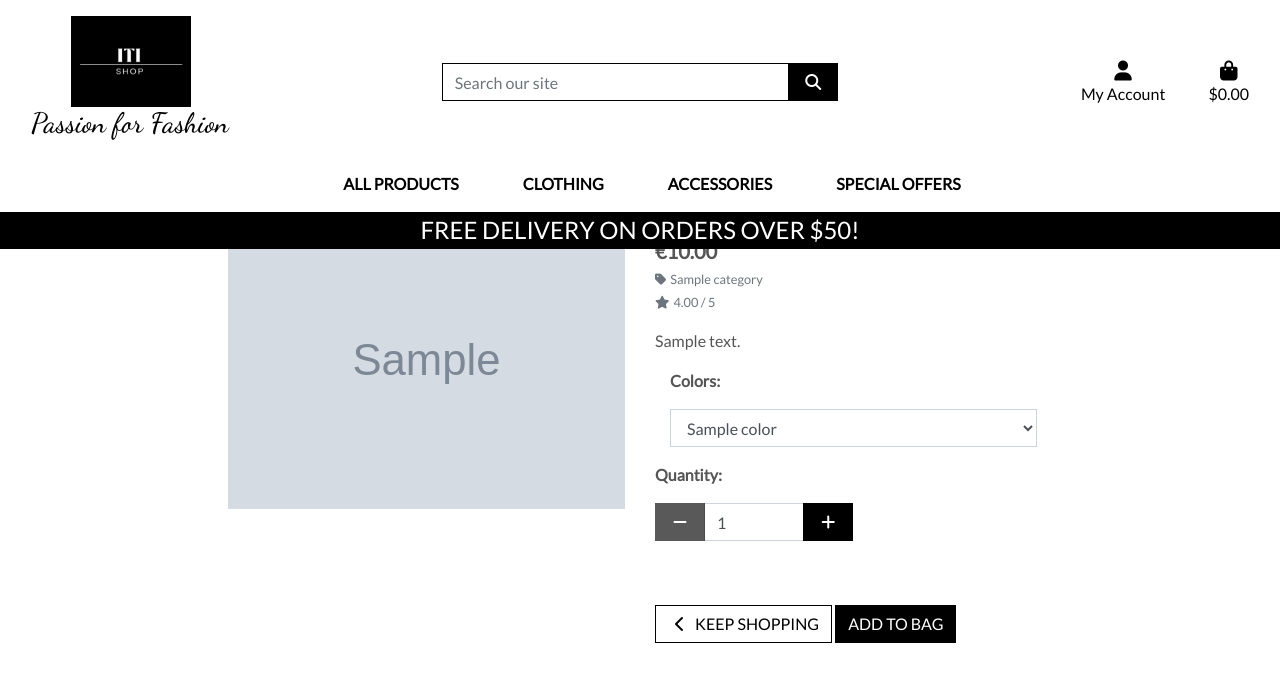
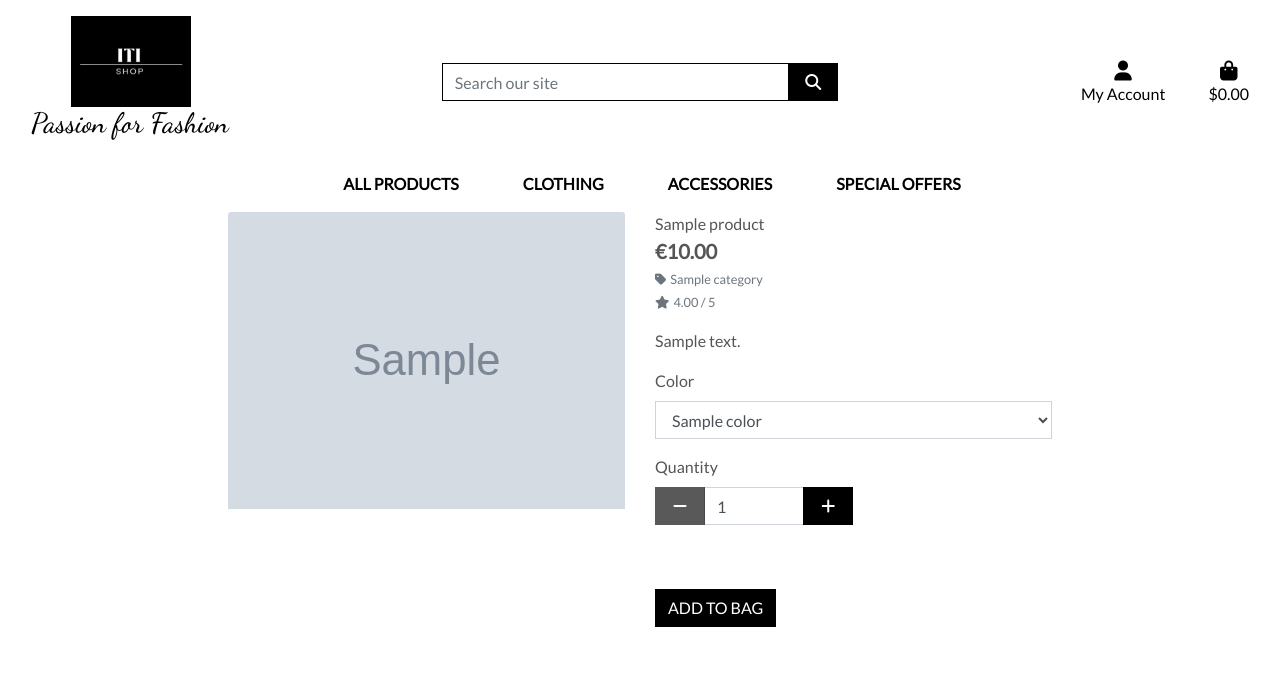
Before and after one commit to Lin2907/ITI-Shop, a Django app: page /products/1 in a window 1280 px wide. Shown: the top 682 px of the page. Run offline with Django 3.2, Linux system fonts and the light colour scheme; tables that the repository leaves empty hold one stand-in row (values such as "Sample post"); grey boxes marked "Sample" are stand-in pictures; some libraries are stand-ins or nearby versions; some web fonts are replaced.

Commit message:
Fix the issue for items not being added to bag by updating bag views.py, bag.html and product_details.html

```diff
--- a/bag/contexts.py
+++ b/bag/contexts.py
@@ -1,7 +1,7 @@
 from decimal import Decimal
 from django.conf import settings
 from django.shortcuts import get_object_or_404
-from products.models import Product, Color
+from products.models import Product
 
 def bag_contents(request):
 
@@ -22,18 +22,15 @@ def bag_contents(request):
             })
         else:
             product = get_object_or_404(Product, pk=item_id)
-            for color, sizes in item_data['items_by_size'].items():
-                for size, quantity in sizes.items():
-                    total += quantity * product.price
-                    product_count += quantity
-                    bag_items.append({
-                        'item_id': item_id,
-                        'quantity': quantity,
-                        'product': product,
-                        'size': size,
-                        'color': color,
-                    })
-
+            for size, quantity in item_data['items_by_size'].items():
+                total += quantity * product.price
+                product_count += quantity
+                bag_items.append({
+                    'item_id': item_id,
+                    'quantity': quantity,
+                    'product': product,
+                    'size': size,
+                })
 
     if total < settings.FREE_DELIVERY_THRESHOLD:
         delivery = total * Decimal(settings.STANDARD_DELIVERY_PERCENTAGE / 100)
--- a/home/templates/home/index.html
+++ b/home/templates/home/index.html
@@ -41,7 +41,7 @@
     </div>
     <div id="delivery-banner" class="row text-center">
       <div class="col bg-black text-white">
-          <h4 class="logo-font my-1" style="color:white;">Free delivery on orders over €; {{ free_delivery_threshold }}!</h4>
+          <h4 class="logo-font my-1" style="color:white;">Free delivery on orders over € {{ free_delivery_threshold }}!</h4>
       </div>
   </div>
 {% endblock %}
--- a/iti_shop/settings.py
+++ b/iti_shop/settings.py
@@ -43,7 +43,7 @@ INSTALLED_APPS = [
     'allauth.socialaccount',
     'home',
     'products',
-    'bag'
+    'bag',
 
 ]
 
--- a/products/models.py
+++ b/products/models.py
@@ -19,7 +19,7 @@ class Category(models.Model):
 # Color model with optional hex code for the color option
 
 class Color(models.Model):
-    name = models.CharField(max_length=50)
+    name = models.CharField(max_length=50, null=True, blank=True)
     code = models.CharField(max_length=7, null=True, blank=True)
 
     def __str__(self):
--- a/products/templates/products/product_detail.html
+++ b/products/templates/products/product_detail.html
@@ -21,7 +21,7 @@
                         </a>
                     {% else %}
                         <a href="">
-                            <img class="card-img-top img-fluid" src="{{ MEDIA_URL }}noimage.png" alt="{{ product.name }}">
+                            <img class="card-img-top img-fluid" src="{% static 'images/noimage.png' %}" alt="{{ product.name }}">
                         </a>
                     {% endif %}
                 </div>
@@ -43,23 +43,23 @@
                         <small class="text-muted">No Rating</small>
                     {% endif %}
                     <p class="mt-3">{{ product.description }}</p>
-                    <form class="form" action="{% url 'add_to_bag' product.id %}" method="POST"></form>
-                        <div class="col-12">
-                            <p><strong>Colors:</strong></p>
-                            <select class="form-control rounded-0 w-100" name="product_color" id='id_product_color'>
+                    <form method="POST" action="{% url 'add_to_bag' product.id %}">
+                        {% csrf_token %}
+                        {% if product.colors.exists %}
+                        <div class="form-group">
+                            <label for="id_product_color">Color</label>
+                            <select class="form-control rounded-0" name="product_color" id="id_product_color">
                                 {% for color in product.colors.all %}
-                                <option value="{{ color.code }}"  style="background-color: {{ color.code }};">{{ color.name }}
-                                </option>
+                                <option value="{{ color.code }}" style="background-color: {{ color.code }}">{{ color.name }}</option>
                                 {% endfor %}
                             </select>
                         </div>
-                        {% csrf_token %}
-                        <div class="form-row">
-                            {% with product.has_sizes as s %}
-                            {% if s %}
-                                <div class="col-12">
-                                    <p><strong>Size:</strong></p>
-                                    <select class="form-control rounded-0 w-50" name="product_size" id='id_product_size'>
+                        {% endif %}
+                        {% if product.has_sizes %}
+                        <div class="form-group">
+                            <label for="id_product_size">Size</label>
+                            <select class="form-control rounded-0 w-50" name="product_size" id="id_product_size">
+                                <option value="">Select a size</option>
                                 <option value="xs">XS</option>
                                 <option value="s">S</option>
                                 <option value="m" selected>M</option>
@@ -68,9 +68,8 @@
                             </select>
                         </div>
                         {% endif %}
-                            <div class="col-12">
-                                <p class="mt-3"><strong>Quantity:</strong></p>
                         <div class="form-group w-50">
+                            <label for="id_quantity">Quantity</label>
                             <div class="input-group">
                                 <div class="input-group-prepend">
                                     <button class="decrement-qty btn btn-black rounded-0"
@@ -94,19 +93,11 @@
                                 </div>
                             </div>
                         </div>
-                            </div>
-
-                            <div class="col{% if s %}-12 mt-2{% endif %}">
-                                <a href="{% url 'products' %}" class="btn btn-outline-black rounded-0 mt-5">
-                                    <span class="icon">
-                                        <i class="fas fa-chevron-left"></i>
-                                    </span>
-                                    <span class="text-uppercase">Keep Shopping</span>
-                                </a>
-                                <input type="submit" class="btn btn-black rounded-0 text-uppercase mt-5" value="Add to Bag">
-                            </div>
+                        <div class="form-group">
                             <input type="hidden" name="redirect_url" value="{{ request.path }}">
-                            {% endwith %}
+                            <button type="submit" class="btn btn-black rounded-0 text-uppercase mt-5">
+                                Add to Bag
+                            </button>
                         </div>
                     </form>
                 </div>
--- a/templates/base.html
+++ b/templates/base.html
@@ -108,11 +108,6 @@
                 {% include 'includes/main-nav.html' %}
             </nav>
         </div>
-        <div id="delivery-banner" class="row text-center">
-            <div class="col bg-black text-white">
-                <h4 class="logo-font my-1">Free delivery on orders over ${{ free_delivery_threshold }}!</h4>
-            </div>
-        </div>
     </header>
 
     {% if messages %}
```
Also changed, not shown: bag/templates/bag/bag.html (+8 -9 lines), bag/views.py (+41 -63 lines), products/migrations/0003_alter_color_name.py (added). Lines whose indentation alone changed are shown as unchanged.
